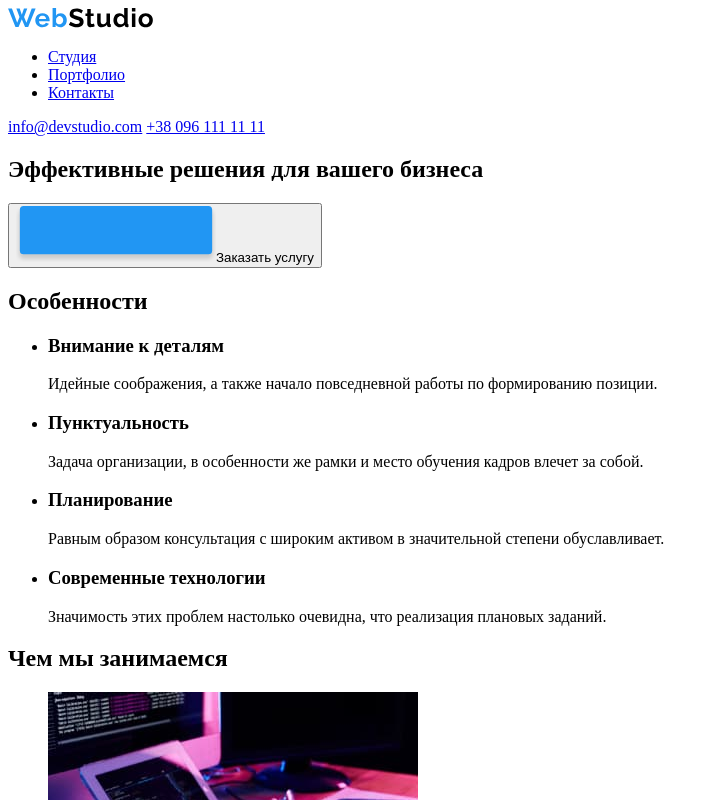
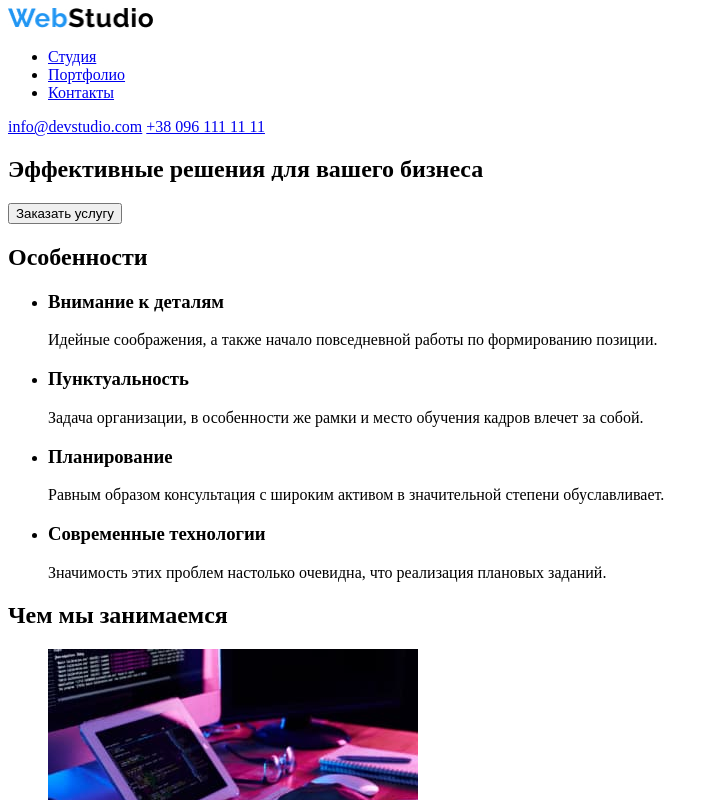
Before and after one commit to prorochenko/goit-markup-hw-01, a plain HTML site: page index.html in a window 1280 px wide. Shown: the top 800 px of the page, without its empty margins (0-719 px from the left). Drawn offline with Linux system fonts and the light colour scheme.

Commit message:
добавил логотип в формате jpg, убрал с кнопки синюю картинку

```diff
--- a/index.html
+++ b/index.html
@@ -11,7 +11,7 @@
     <header>
         <nav>
             <a href=" /">
-                <img src="./images/WebStudio.svg" alt="логотип компании" width="145"/>
+                <img src="./images/logo.jpg" alt="логотип компании" width="145"/>
             </a>
                 <ul>
                     <li><a href="/studio.html">Студия</a></li>
@@ -27,7 +27,7 @@
 
     <section>
             <h1>Эффективные решения для вашего бизнеса</h1>
-            <button type="button"><img src="./images/button.svg" alt="фон кнопки" width="200" />Заказать услугу</button>
+            <button type="button">Заказать услугу</button>
     </section>
 
 
@@ -101,7 +101,7 @@
 <!-- Футер -->
 <footer>
 <a href=" /">
-    <img src="./images/WebStudio.svg" alt="логотип компании" width="145" />
+    <img src="./images/logo.jpg" alt="логотип компании" width="145" />
 </a>
 <address>
 <a href="https://goo.gl/maps/ru5kksHkjhNMqP6SA">г. Киев, пр-т Леси Украинки, 26</a>
```
Also changed, not shown: images/logo.jpg (added).
